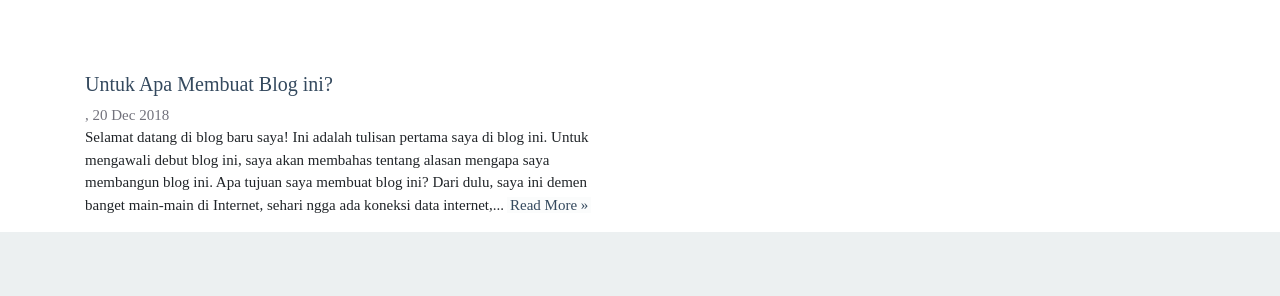
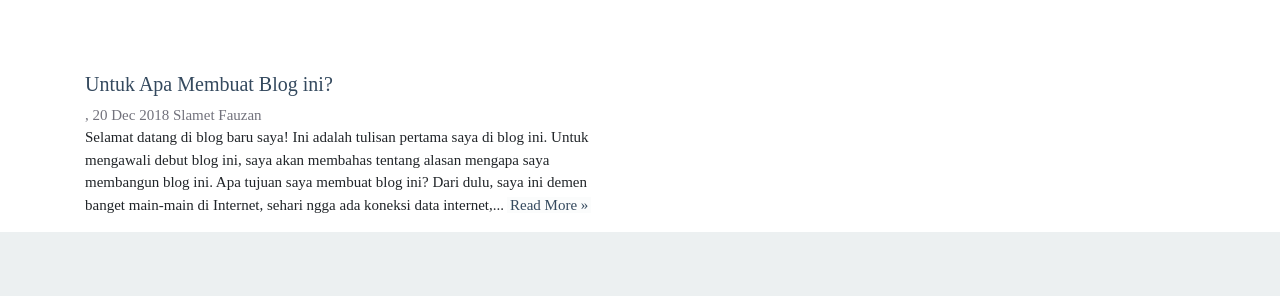
Before and after one commit to OzanLab/mypage, a Jekyll site: the page built from pages/index.html, in a window 1280 px wide. Shown: the part 245-541 px from the top of the page. Built offline with Jekyll 4.4.1, drawn with Linux system fonts in a browser that asks for light colours; nearby versions of some CDN libraries; some web fonts are replaced.

Commit message:
Update render_posts.html

```diff
--- a/_includes/render_posts.html
+++ b/_includes/render_posts.html
@@ -1,6 +1,6 @@
 <div class="col-12 col-sm-6">
 	<h3 class="ob-post-title"><a href="{{ post.url }}">{{ post.title }}</a></h3>
-	<span class="ob-post-meta"> {{ page.date | date: "%A"}}, {{ post.date | date_to_string }} {{ site.author.name }}</span>
+	<span class="ob-post-meta"> {{ page.date | date: "%A"}}, {{ post.date | date_to_string }} {{ site.author }}</span>
 	<p class="ob-post-content">
 		{{ post.content | strip_html | truncatewords:50 }}<span class="ob-more"><a href="#">Read More &raquo;</a></span>
 	</p>
```
